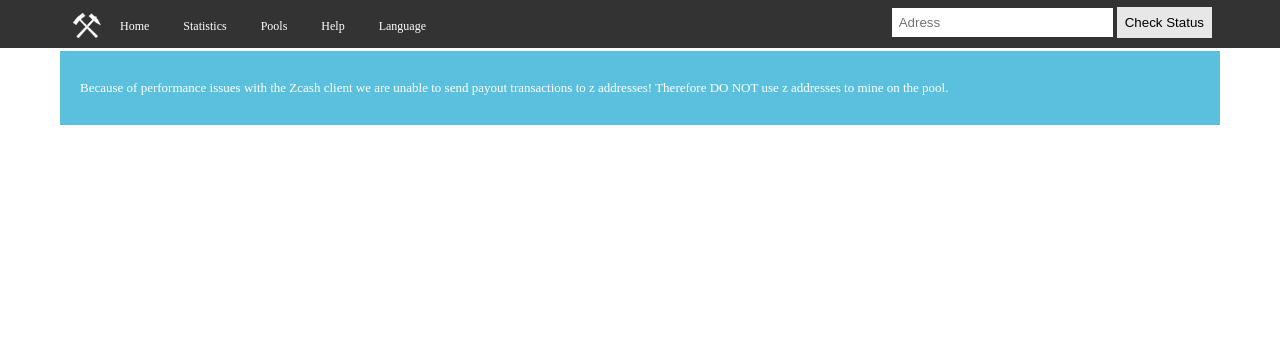
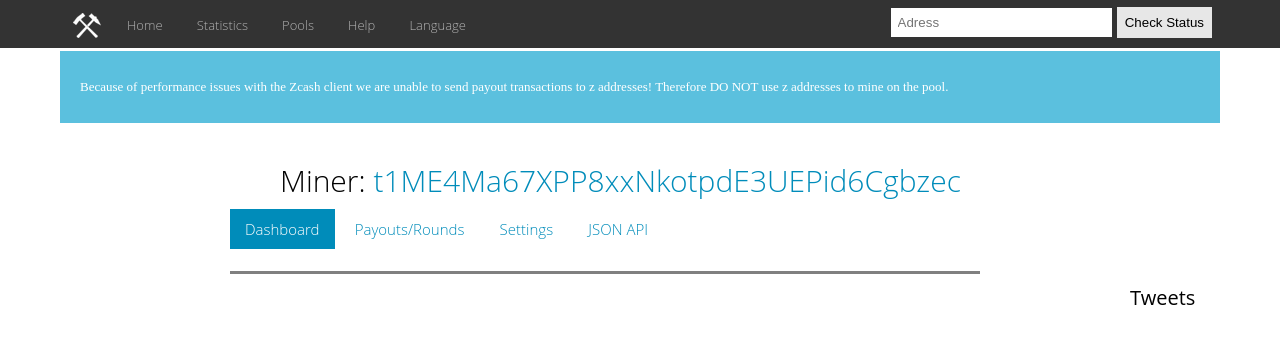
Before and after one commit to Skamikus/1-try, a plain HTML site: page index.html in a window 1280 px wide. Drawn offline with Linux system fonts and the light colour scheme.

Commit message:
+miner name

```diff
--- a/index.html
+++ b/index.html
@@ -23,5 +23,20 @@
 		</div>
 	</header>
 	<div class="mess">Because of performance issues with the Zcash client we are unable to send payout transactions to z addresses! Therefore DO NOT use z addresses to mine on the pool.</div>
+	<div class="mbody">
+		<div class="centre">
+			<h2>Miner: <a href="#">t1ME4Ma67XPP8xxNkotpdE3UEPid6Cgbzec</a></h2>
+			<ul class="navigation">
+				<li class="first"><a href="#">Dashboard</a></li>
+				<li><a href="#">Payouts/Rounds</a></li>
+				<li><a href="#">Settings</a></li>
+				<li><a href="#">JSON API</a></li>
+			</ul>
+			<hr noshade>
+		</div>
+		<div class="right">
+			Tweets
+		</div>
+	</div>
 </body>
 </html>
--- a/style/style.css
+++ b/style/style.css
@@ -6,6 +6,7 @@ body {
 header {
 	background-color: #333333;
 	height: 48px;
+	font-family: "Open Sans","Helvetica Neue",Helvetica,Arial,sans-serif;
 }
 .info {
 	float: right;
@@ -25,7 +26,9 @@ header {
 	float: left;
 	list-style: none;
 	padding-left: 0px;
-
+	margin-bottom: 10px;
+	margin-top: 13px;
+	margin-left: 7px;
 }
 .men_sp li{
 	display: inline;
@@ -34,12 +37,12 @@ header {
 
 .men_ref{
 	text-decoration: none;
-	color: white;
+	color: #b2b2b2;
+	font-size: 13px;
+	font-weight: 300;
+	padding: 15px 15px 13px 15px;
+}
 
-	font-size: 12px;
-	font-weight: 300;
-	padding: 18px 15px 13px 15px;
-}
 .men_ref:hover{
 	background-color: #292929;
 }
@@ -50,6 +53,7 @@ header {
 	border: 0px;
 	width: 207px;
 	font-weight: 300;
+	margin-right: 1px;
 }
 
 .info .get_go {
@@ -65,7 +69,78 @@ header {
 .mess{
 	background-color: #5BC0DE;
 	margin: 3px 60px 0 60px;
-	padding: 29px 20px 29px 20px;
+	padding: 28px 20px 28px 20px;
 	color: white;
 	font-size: 13px;
 }
+
+.mbody{
+	font-family: "Open Sans","Helvetica Neue",Helvetica,Arial,sans-serif;
+	font-size: 20px;
+}
+
+.centre{
+	margin-left: 230px;
+	margin-right: 300px;
+}
+
+.centre hr{
+	margin-top: 30px;
+	height:1px;
+	color: #DDDDDD;
+}
+
+.centre h2{
+	margin-left: 50px;
+	font-weight: 100;
+	margin-top: 37px;
+	margin-bottom: 13px;
+}
+
+.centre a{
+	text-decoration: none;
+	font-family: "Open Sans","Helvetica Neue",Helvetica,Arial,sans-serif;
+	color: #008cba;
+
+}
+.centre a:hover{
+	text-decoration: underline;
+}
+.navigation{
+	list-style: none;
+	display: inline;
+	padding-left: 0px;
+	font-weight: 300;
+}
+
+.navigation li{
+	display: inline;
+}
+
+.navigation a{
+	text-decoration: none;
+	color: #008cba;
+	padding: 10px 15px;
+	font-size: 15px;
+}
+
+.navigation a:hover{
+	background-color: #EEEEEE;
+	text-decoration: none;
+}
+.first{
+
+}
+.first a{
+	color: white;
+	background-color: #008CBA;
+	font-weight: 300;
+}
+.first a:hover{
+	color: white;
+	background-color: #008CBA;
+}
+.right{
+	float: right;
+	width: 150px;
+}
```
